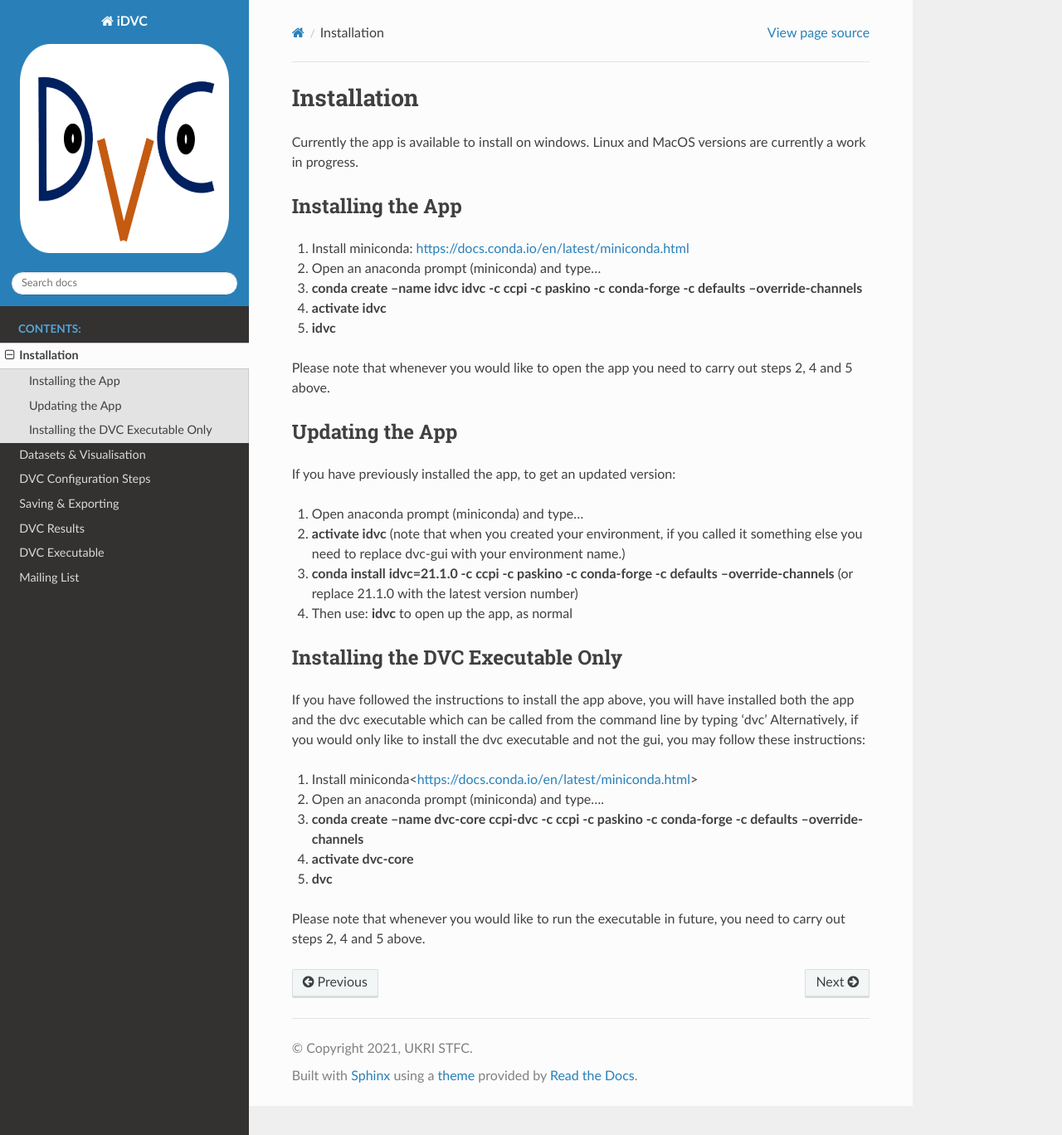
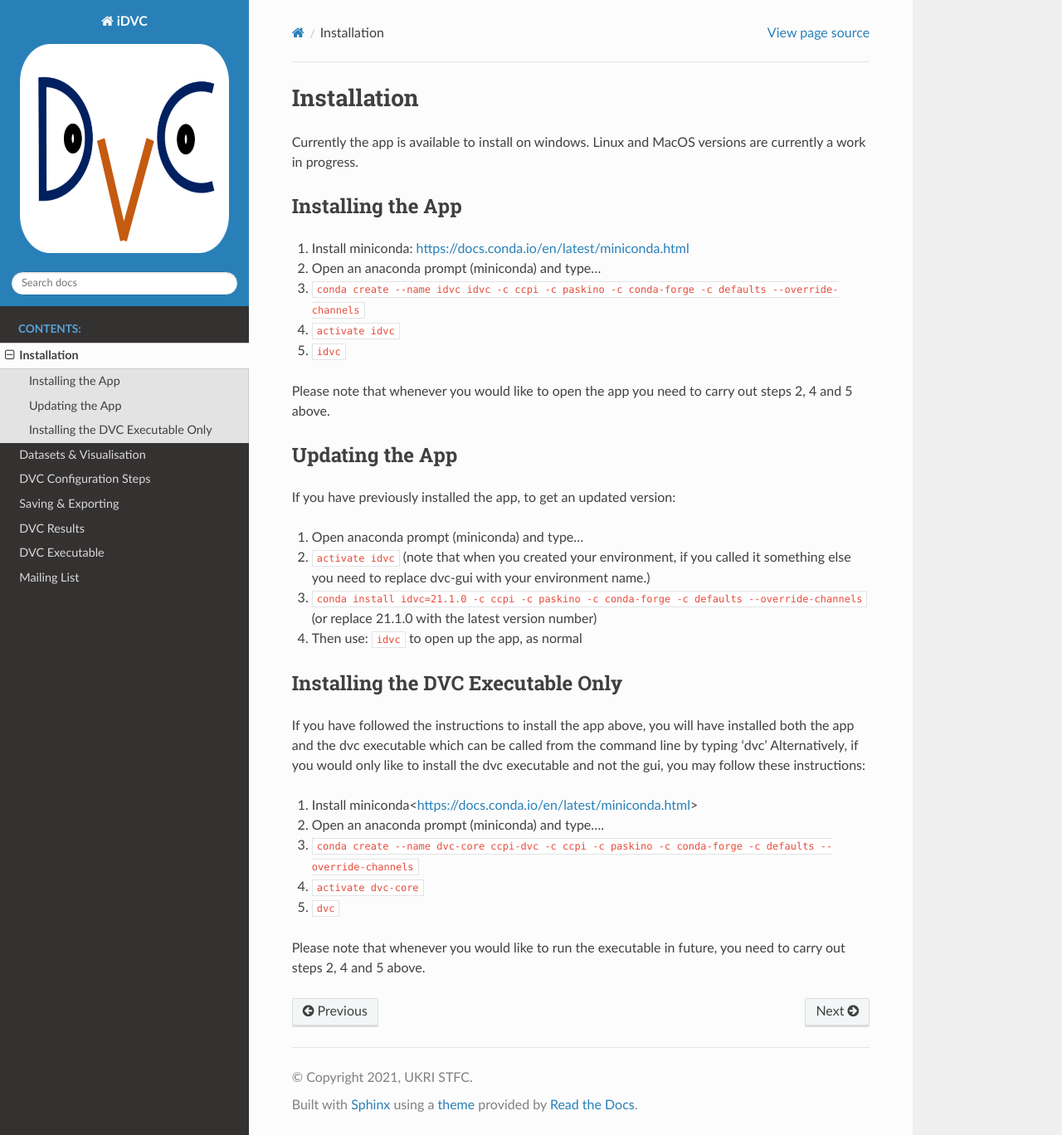
Before and after one commit to TomographicImaging/iDVC, a Sphinx documentation site: the page built from docs/source/installation.rst, in a window 1280 px wide and 1368 px high. Shown: the whole window at 83% size. Built offline with Sphinx 7.4.7 and the Read the Docs theme 2.0.0, drawn with Linux system fonts in a browser that asks for light colours.

```diff
--- a/docs/source/installation.rst
+++ b/docs/source/installation.rst
@@ -7,9 +7,9 @@ Installing the App
 ==================
 1.	Install miniconda: https://docs.conda.io/en/latest/miniconda.html
 2.	Open an anaconda prompt (miniconda) and type...
-3.	**conda create --name idvc idvc -c ccpi -c paskino -c conda-forge -c defaults --override-channels**
-4.	**activate idvc**
-5.	**idvc**
+3.	``conda create --name idvc idvc -c ccpi -c paskino -c conda-forge -c defaults --override-channels``
+4.	``activate idvc``
+5.	``idvc``
 
 Please note that whenever you would like to open the app you need to carry out steps 2, 4 and 5 above.
 
@@ -18,9 +18,9 @@ Updating the App
 If you have previously installed the app, to get an updated version:
 
 1.	Open anaconda prompt (miniconda) and type…
-2.	**activate idvc** (note that when you created your environment, if you called it something else you need to replace dvc-gui with your environment name.)
-3.	**conda install idvc=21.1.0 -c ccpi -c paskino -c conda-forge -c defaults --override-channels** (or replace 21.1.0 with the latest version number)
-4.	Then use: **idvc** to open up the app, as normal
+2.	``activate idvc`` (note that when you created your environment, if you called it something else you need to replace dvc-gui with your environment name.)
+3.	``conda install idvc=21.1.0 -c ccpi -c paskino -c conda-forge -c defaults --override-channels`` (or replace 21.1.0 with the latest version number)
+4.	Then use: ``idvc`` to open up the app, as normal
 
 Installing the DVC Executable Only
 ==================================
@@ -29,8 +29,8 @@ Alternatively, if you would only like to install the dvc executable and not the
 
 1.	Install miniconda<https://docs.conda.io/en/latest/miniconda.html>
 2.	Open an anaconda prompt (miniconda) and type….
-3.	**conda create --name dvc-core ccpi-dvc -c ccpi -c paskino -c conda-forge -c defaults --override-channels**
-4.	**activate dvc-core**
-5.	**dvc**
+3.	``conda create --name dvc-core ccpi-dvc -c ccpi -c paskino -c conda-forge -c defaults --override-channels``
+4.	``activate dvc-core``
+5.	``dvc``
 
 Please note that whenever you would like to run the executable in future, you need to carry out steps 2, 4 and 5 above.
```
